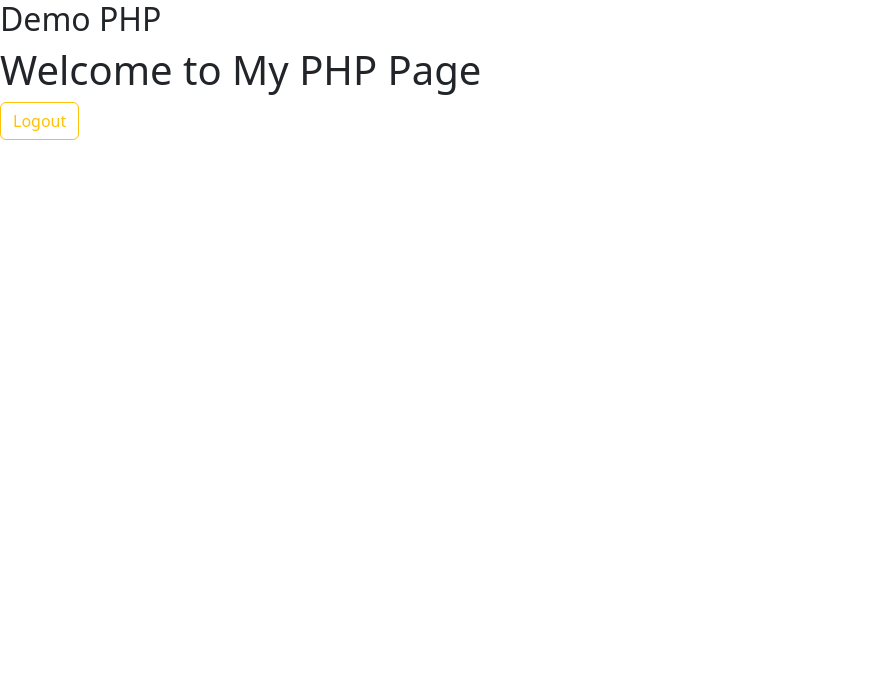
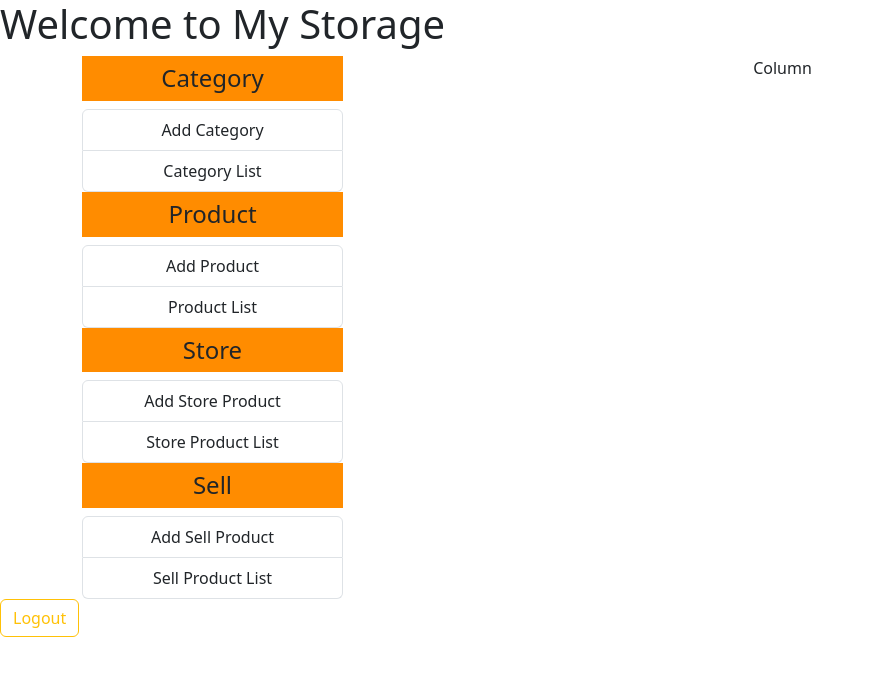
Before and after one commit to aplloshahriar/Storage-Management, a PHP site: page / in a window 1280 px wide. Shown: the top 676 px of the page, without its empty margins (0-874 px from the left). Run offline with PHP 8.4, Linux system fonts and the light colour scheme; the visitor is signed in with stand-in values (Sample User, id 1); some libraries are stand-ins or nearby versions.

Commit message:
css added in index

```diff
--- a/index.php
+++ b/index.php
@@ -15,12 +15,83 @@ if (!empty($user_name)) {
         <meta name="viewport" content="width=device-width, initial-scale=1.0">
         <!-- bootstrap css -->
         <link href="node_modules/bootstrap/dist/css/bootstrap.min.css" rel="stylesheet">
-        <title>P-P</title>
-        <h2 class="">Demo PHP</h2>
+        <title>Index</title>
+
         <div class="">
-            <h1 >Welcome to My PHP Page</h1>
+            <h1>Welcome to My Storage</h1>
 
         </div>
+
+
+        <div class="container text-center">
+            <div class="row">
+                <!-- Column 1 -->
+                <div class="col-sm-3">
+
+                    <!-- category -->
+                    <div>
+                        <h4 class="p-2 border-rounded" style="background-color: #ff8c00">Category</h4>
+                        <div class="list-group">
+                            <a href="#" class="  m-0 list-group-item list-group-item-action " aria-current="true">
+                                Add Category
+                            </a>
+                            <a href="google.com" class="list-group-item list-group-item-action "
+                                aria-current="true">Category List</a>
+                        </div>
+
+                    </div>
+
+                    <!-- product -->
+                    <div>
+                        <h4 class="p-2 border-rounded" style="background-color: #ff8c00">Product</h4>
+                        <div class="list-group">
+                            <a href="#" class="  m-0 list-group-item list-group-item-action " aria-current="true">
+                                Add Product
+                            </a>
+                            <a href="google.com" class="list-group-item list-group-item-action " aria-current="true">Product
+                                List</a>
+
+                        </div>
+
+
+                    </div>
+
+                    <!-- store items -->
+                    <div>
+                        <h4 class="p-2 border-rounded" style="background-color: #ff8c00">Store</h4>
+                        <div class="list-group">
+                            <a href="#" class="  m-0 list-group-item list-group-item-action " aria-current="true">
+                                Add Store Product
+                            </a>
+                            <a href="google.com" class="list-group-item list-group-item-action " aria-current="true">Store Product List</a>
+
+                        </div>
+
+
+                    </div>
+                    <div>
+                        <h4 class="p-2 border-rounded" style="background-color: #ff8c00">Sell</h4>
+                        <div class="list-group">
+                            <a href="#" class="  m-0 list-group-item list-group-item-action " aria-current="true">
+                                Add Sell Product
+                            </a>
+                            <a href="google.com" class="list-group-item list-group-item-action " aria-current="true">Sell Product List</a>
+
+                        </div>
+
+
+                    </div>
+                </div>
+
+
+                <!-- col-2 -->
+                <div class="col-sm-9">
+                    Column
+                </div>
+
+            </div>
+        </div>
+
 
         <a class="btn btn-outline-warning" href="logout.php">Logout</a>
 
```
